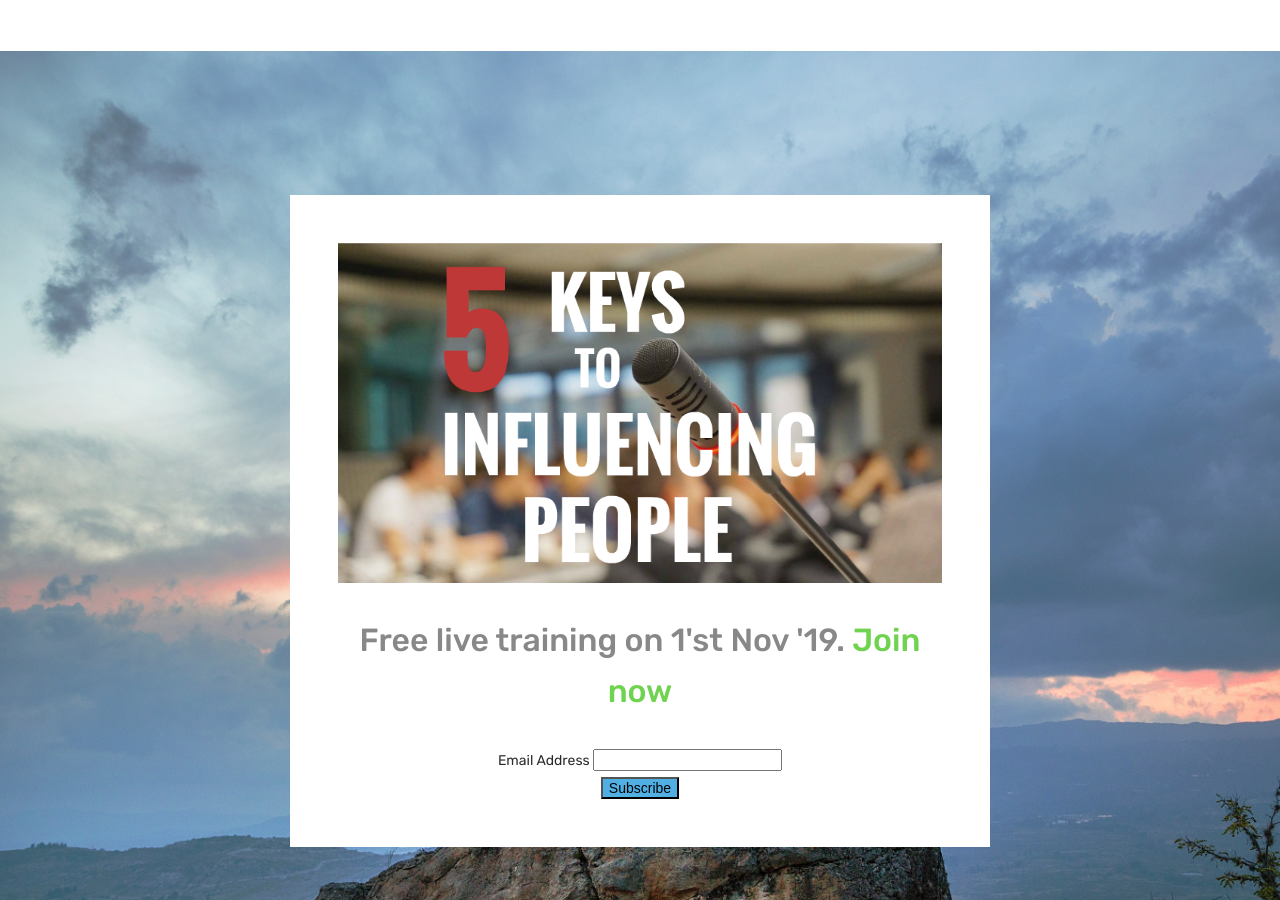
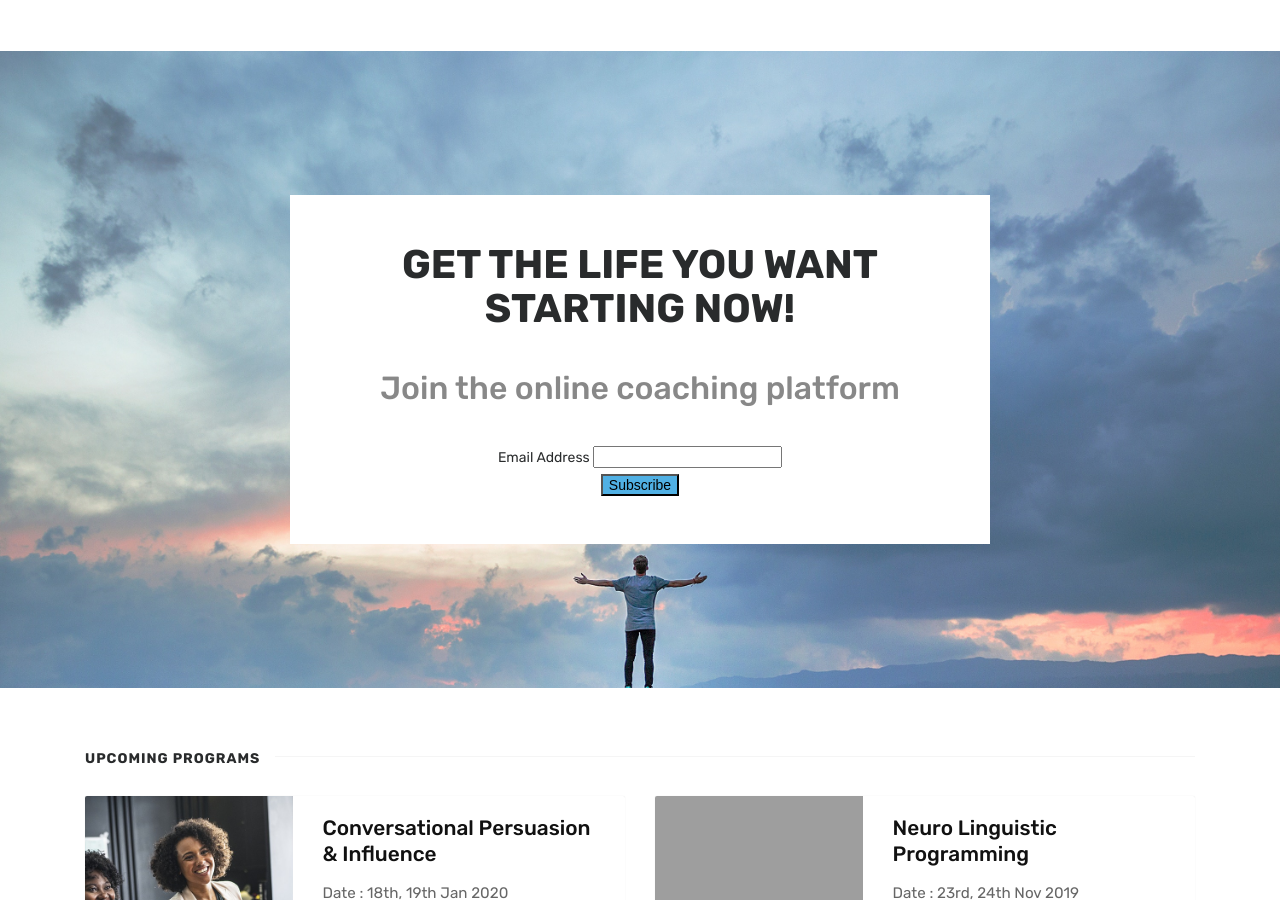
Before and after one commit to mayanks/mindlab, a Jekyll site: the page built from index.html, in a window 1280 px wide and 900 px high. Built offline with Jekyll 4.4.1, drawn with Linux system fonts in a browser that asks for light colours; the list of posts is cut into pages by our own code; comment, search, counter and statistics services are not loaded; grey boxes are pictures that could not be loaded.

Commit message:
removed webinar announcement on home page

```diff
--- a/index.html
+++ b/index.html
@@ -7,8 +7,8 @@
 ================================================== -->
 <section class="intro full-width">
     <div class="wrapintro">
-        <!-- <h1>GET THE LIFE YOU WANT STARTING NOW!</h1> -->
-        <img src="{{ site.baseurl }}/assets/images/webinar.png" />
+        <h1>GET THE LIFE YOU WANT STARTING NOW!</h1>
+        <!--<img src="{{ site.baseurl }}/assets/images/webinar.png" /> -->
         <!-- Begin Mailchimp Signup Form -->
         <link href="//cdn-images.mailchimp.com/embedcode/classic-10_7.css" rel="stylesheet" type="text/css">
         <style type="text/css">
@@ -20,8 +20,8 @@
         <form action="https://gmail.us20.list-manage.com/subscribe/post?u=edce52bdbb0e2cea0acb822ee&amp;id=7a52950a37" method="post" id="mc-embedded-subscribe-form" name="mc-embedded-subscribe-form" class="validate" target="_blank" novalidate>
             <div id="mc_embed_signup_scroll">
 
-            <!-- <h2>Join the online coaching platform</h2> -->
-            <h2>Free live training on 1'st Nov '19. <a href="/webinar">Join now</a></h2>
+            <h2>Join the online coaching platform</h2>
+            <!--<h2>Free live training on 1'st Nov '19. <a href="/webinar">Join now</a></h2> -->
 
         <div class="mc-field-group">
             <label for="mce-EMAIL">Email Address
--- a/webinar.html
+++ b/webinar.html
@@ -91,7 +91,6 @@
         <iframe width="560" height="315" src="https://www.youtube.com/embed/ZDvHivqOcYw" frameborder="0" allow="accelerometer; autoplay; encrypted-media; gyroscope; picture-in-picture" allowfullscreen></iframe>
     </div>
 
-    <div>
     <p>If you are already a part of my email subscription list you need not register for the webinar. </p>
     <p>You will receive the webinar link 3 days prior to the event.</p>
     </div>
```
